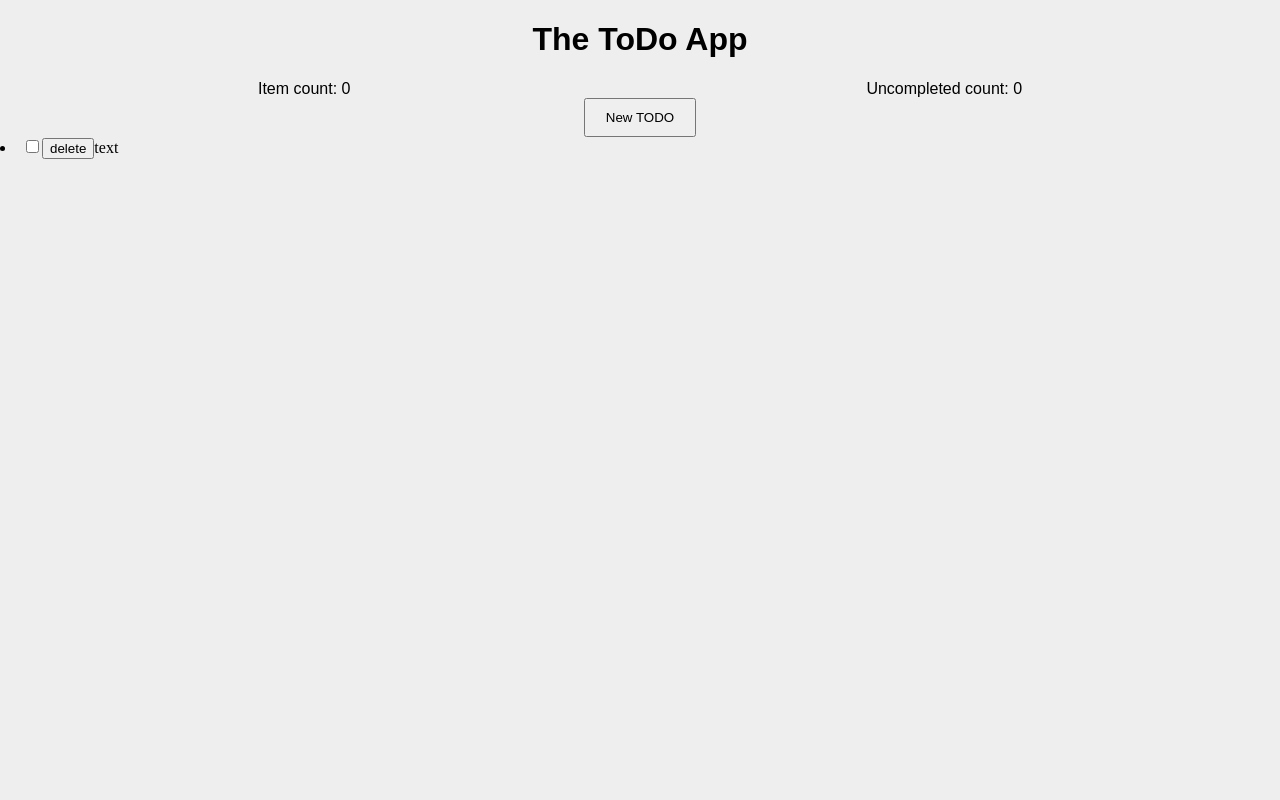
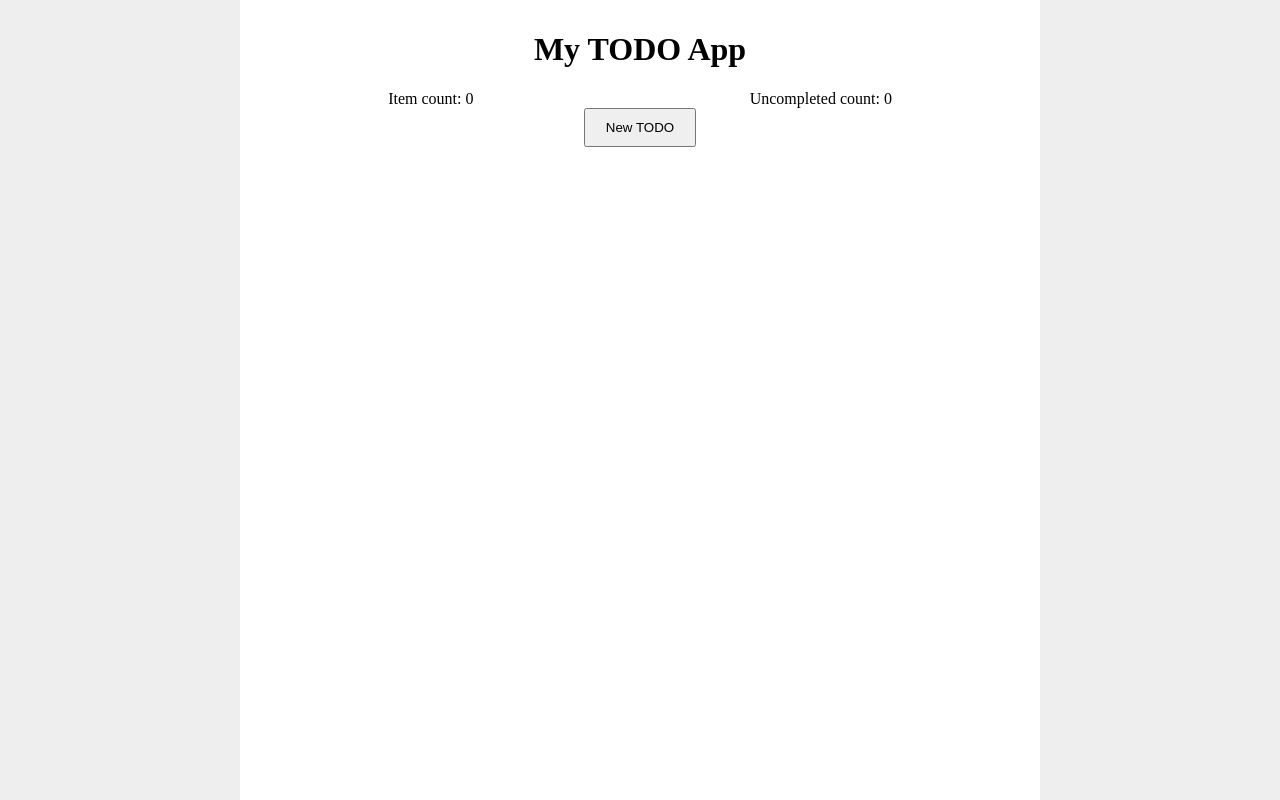
Before and after one commit to pokerbeing/todo, a React (Create React App) app: page / in a window 1280 px wide. Built offline with nearby package versions, Linux system fonts and the light colour scheme.

Commit message:
Update index.js

```diff
--- a/src/index.js
+++ b/src/index.js
@@ -1,47 +1,85 @@
-import { StrictMode } from "react";
-import { createRoot } from "react-dom/client";
+import React from 'react';
+import { render } from 'react-dom';
+import "./styles.css";
 
-import App from "./App";
+const classNames = {                  // constants for css style application
+  TODO_ITEM: 'todo-container',
+  TODO_CHECKBOX: 'todo-checkbox',
+  TODO_TEXT: 'todo-text',
+  TODO_DELETE: 'todo-delete',
+}
 
-const rootElement = document.getElementById("root");
-const root = createRoot(rootElement);
-const list = document.getElementById('todo-list')
-const itemCountSpan = document.getElementById('item-count')
-const uncheckedCountSpan = document.getElementById('unchecked-count')
+let id = 0
+
+const Todo = props => (
+  <li class={classNames.TODO_ITEM}>
+    <input type="checkbox" checked={props.todo.checked} onChange={props.onToggle} />
+    <button onClick={props.onDelete}>delete</button>
+    <span>{props.todo.text}</span>
+  </li>
+)
+
+class App extends React.Component {
+  constructor() {
+    super()
+    this.state = {
+      todos: [],
+    }
+  }
+
+  addTodo() {
+    const text = prompt("TODO text please!")
+    this.setState({
+      todos: [
+        ...this.state.todos,
+        {id: id++, text: text, checked: false},
+      ],
+    })
+  }
+
+  removeTodo(id) {
+    this.setState({
+      todos: this.state.todos.filter(todo => todo.id !== id)
+    })
+  }
+
+  toggleTodo(id) {
+    this.setState({
+      todos: this.state.todos.map(todo => {
+        if (todo.id !== id) return todo
+        return {
+          id: todo.id,
+          text: todo.text,
+          checked: !todo.checked,
+        }
+      })
+    })
+  }
+
+  render() {
+    return (
+      <div>
+          <div class="container center">
+            <h1 class="center title">My TODO App</h1>
+            <div class="flow-right controls">
+              <span>Item count: <span id="item-count">{this.state.todos.length}</span></span>
+              <span>Uncompleted count: <span id="unchecked-count">{this.state.todos.filter(todo => !todo.checked).length}</span></span>
+            </div>
+            <button id="myBtn" class="button center" onClick={() => this.addTodo()}>New TODO</button>
+            <ul id="todo-list">
+              {this.state.todos.map(todo => (
+                <Todo
+                  onToggle={() => this.toggleTodo(todo.id)}
+                  onDelete={() => this.removeTodo(todo.id)}
+                  todo={todo}
+                />
+              ))}
+            </ul>
+            </div>
+        </div>
+    )
+  }
+}
 
 
-function newTodo() {
-  // get text
-  // create li
-  // create input checkbox
-  // create button
-  // create span
-  // update counts
-}
-
-function deleteTodo() {
-  // find the todo to delete
-  // delete
-  // update the counts
-}
-
-function updateCounts(action) {
-  // if action == delete
-  //  was item uncompleted?
-  //      if so, decrement uncompleted
-  //  if not, decrement item
-  // else if action == add
-  //    increment item and uncompleted counts
-}
-
-root.render(
-  <StrictMode>
-    <App />
-    <li>
-    <input type="checkbox" />
-    <button>delete</button>
-    <span>text</span>
-    </li>
-
-  </StrictMode>
-);
+render(<App />, document.getElementById('root'));
```
